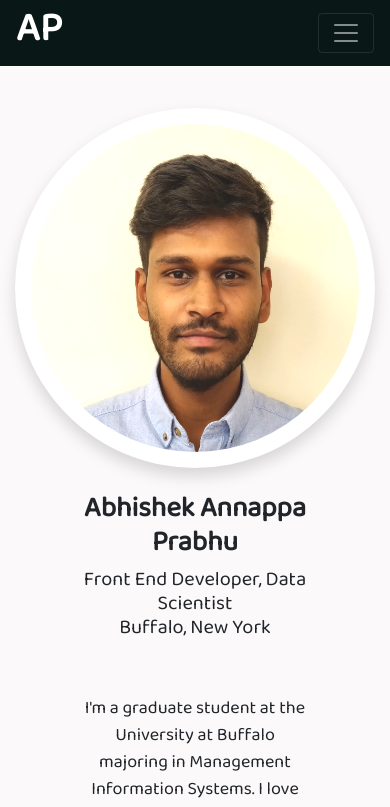
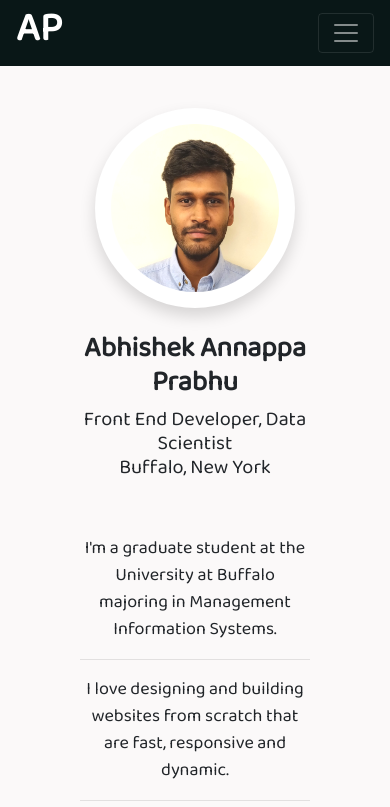
Before and after one commit to ap1495/react-portfolio-app, a React (Create React App) app: page / in a window 390 px wide. Shown: the top 807 px of the page. Built offline with nearby package versions, Linux system fonts and the light colour scheme.

Commit message:
Updated css and enhanced responsiveness.

```diff
--- a/src/components/About.js
+++ b/src/components/About.js
@@ -29,10 +29,15 @@ function About() {
                         <br/><br/>
                         <p className='about-content'>
                             I'm a graduate student at the University at Buffalo majoring in Management
-                            Information Systems. I love designing and building websites from
-                            scratch that are fast, responsive and dynamic. I'm also passionate about
-                            Data Science & Machine Learning, and their application in eclectic fields.
-                            Seeking full time opportunities in web development beginning in June 2020.
+                            Information Systems.<br/>
+                            <hr className='hr-about'/>
+                            I love designing and building websites from scratch that are fast,
+                            responsive and dynamic.<br/>
+                            <hr className='hr-about'/>
+                            I'm also passionate about Data Science & Machine Learning,
+                            and their application in eclectic fields.<br/>
+                            {/*<hr className='hr-about'/>
+                            <b>Actively seeking full time opportunities in web development beginning in June 2020.</b> */}
                         </p>
                     </Col>
                 </Row>
--- a/src/components/Contact.js
+++ b/src/components/Contact.js
@@ -58,7 +58,7 @@ function Contact() {
             <br/><br/><br/><br/><br/><br/><br/><br/><br/><br/><br/><br/><br/><br/>
             <Row>
                 <Col xs={12}>
-                    <p className='copyright-color'>ABHISHEK ANNAPPA PRABHU ©2020</p>
+                    <p className='copyright-style'>ABHISHEK ANNAPPA PRABHU ©2020</p>
                 </Col>
             </Row>
         </Container>
--- a/src/styles.css
+++ b/src/styles.css
@@ -11,6 +11,12 @@
     text-align: left;
 }
 
+@media screen and (max-width: 1366px) and (min-width: 576px) {
+    .about-content {
+        font-size: x-large !important;
+    }
+}
+
 .about-content {
     font-size: large;
 }
@@ -20,10 +26,26 @@
     width: 360px;
 }
 
-@media screen and (max-width: 360px) {
+@media screen and (max-width: 576px) {
     .profile-img {
         height: 200px;
         width: 200px;
+    }
+
+
+}
+
+.hr-about {
+    visibility: hidden;
+    margin-top: 0;
+    margin-bottom: 0;
+}
+
+@media screen and (max-width: 1366px) {
+    .hr-about {
+        visibility: visible;
+        margin-top: 1rem;
+        margin-bottom: 1rem;
     }
 }
 
@@ -66,6 +88,13 @@
     }
     .padding-skills-left {
         padding-left: 50px;
+    }
+}
+
+@media screen and (max-width: 768px) {
+    .padding-section {
+        padding-right: 40px;
+        padding-left: 40px;
     }
 }
 
@@ -146,9 +175,11 @@
 }
 
 .contact-links {
-    color: black
+    color: black;
+    font-size: larger;
 }
 
-.copyright-color {
+.copyright-style {
     color: #D1D1D1;
+    font-size: large;
 }
```
